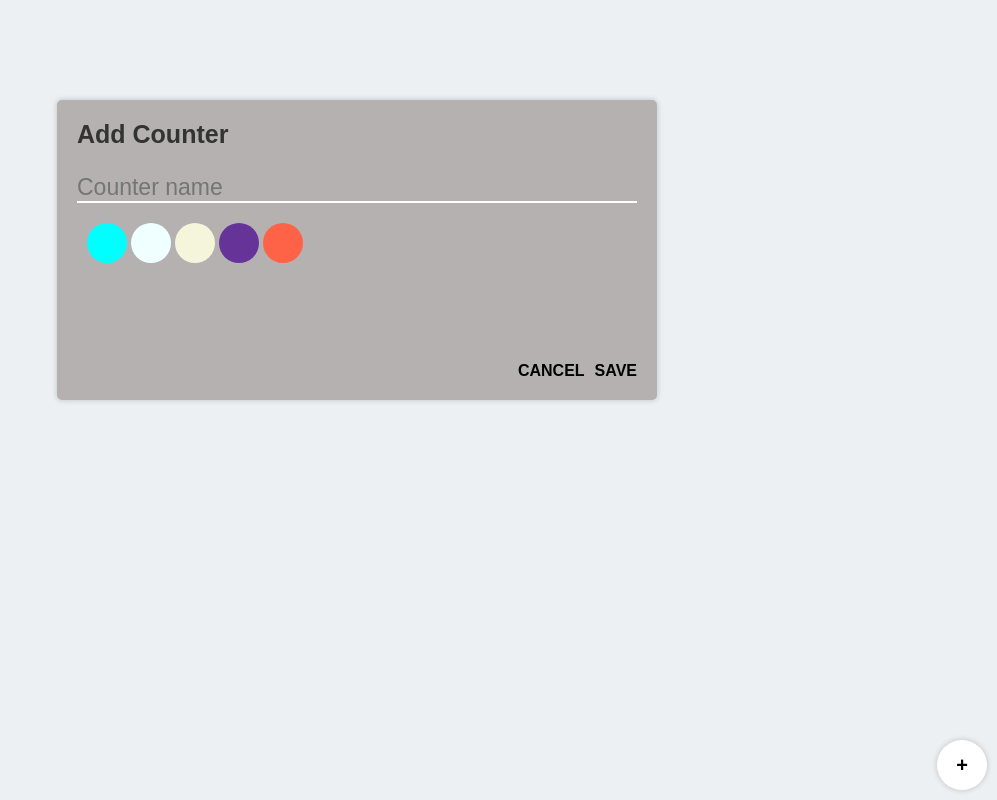
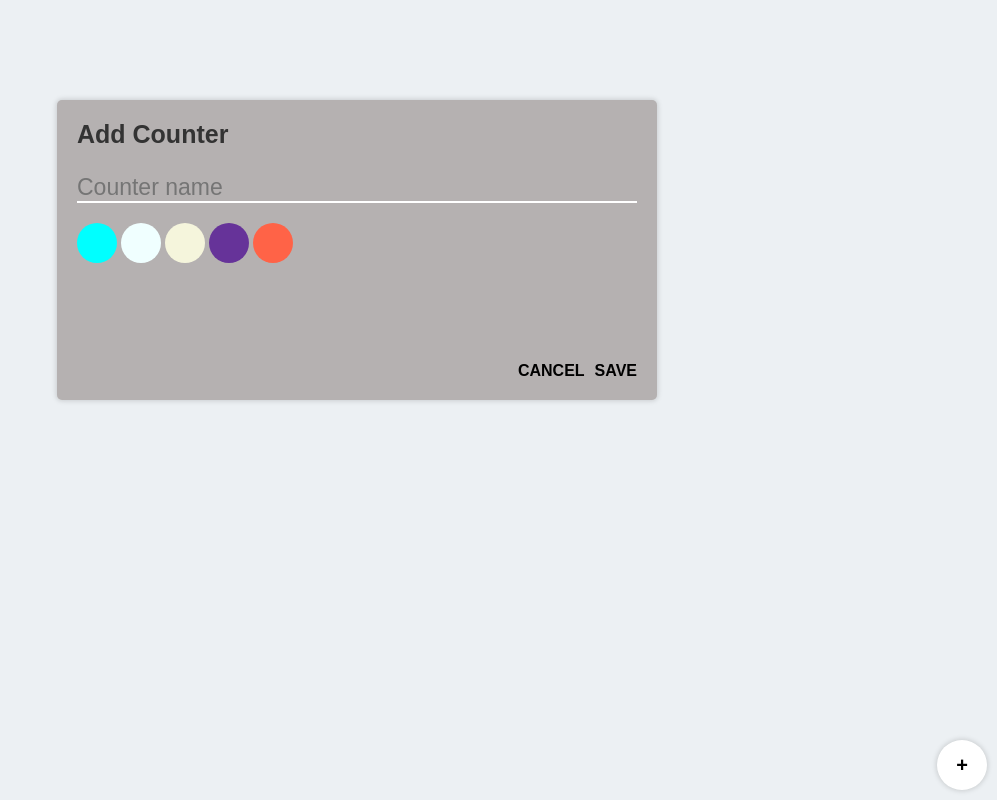
Before and after one commit to gloirekiba/better-counter, a React (Create React App) app: page / in a window 1280 px wide. Shown: the whole page, without its empty margins (283-1280 px from the left). Built offline with nearby package versions, Linux system fonts and the light colour scheme.

Commit message:
💄 update style

```diff
--- a/src/index.css
+++ b/src/index.css
@@ -92,7 +92,7 @@ button:disabled {
 
 .counter-create-colors {
   margin-top: 1em;
-  padding: 1em;
+  padding: 1em 1em 1em 0;
   display: flex;
   gap: 0.4em;
   overflow-x: scroll;
@@ -103,7 +103,6 @@ button:disabled {
   width: 40px;
   height: 40px;
   border-radius: 50%;
-  background-color: red;
   flex-shrink: 0;
   cursor: pointer;
 }
```
